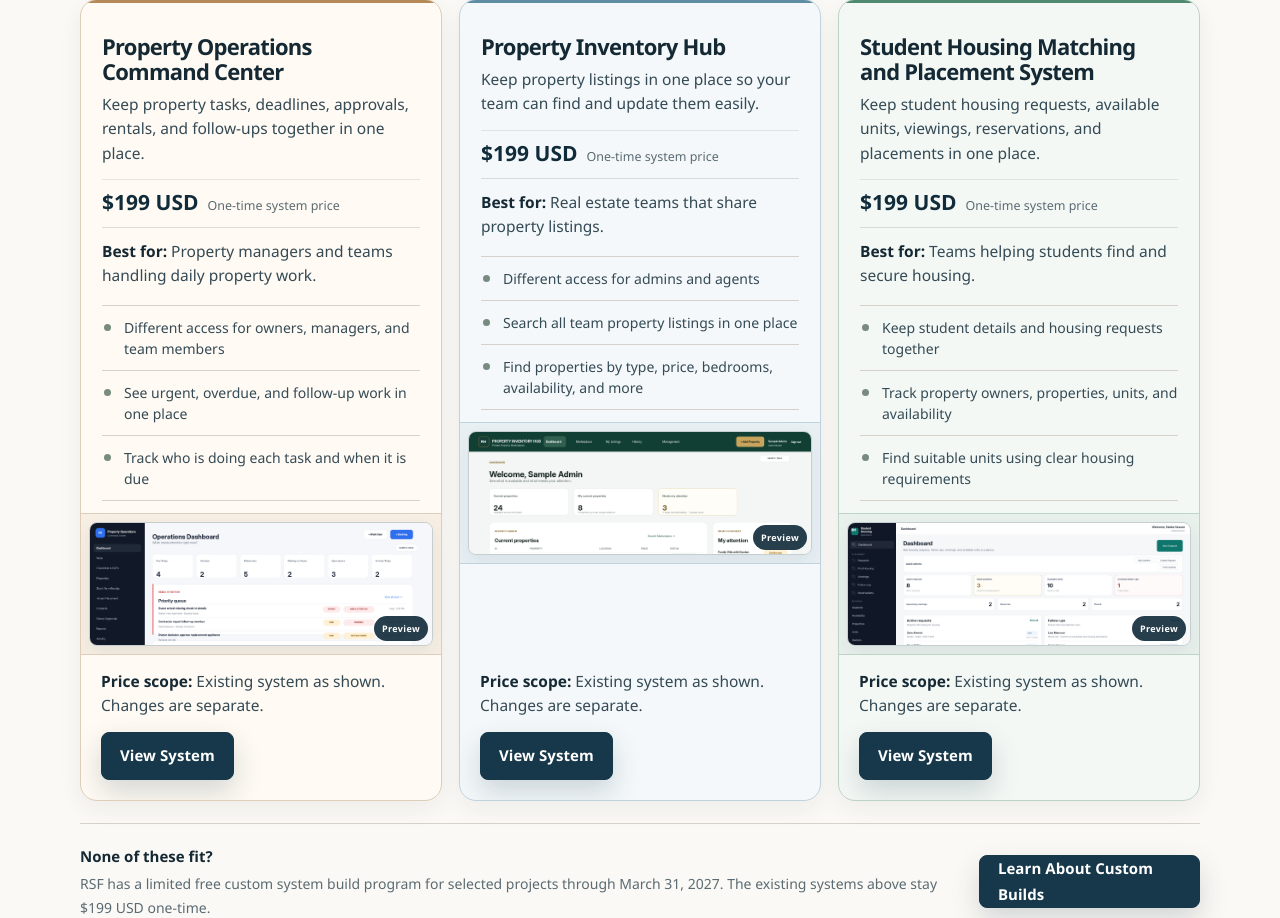
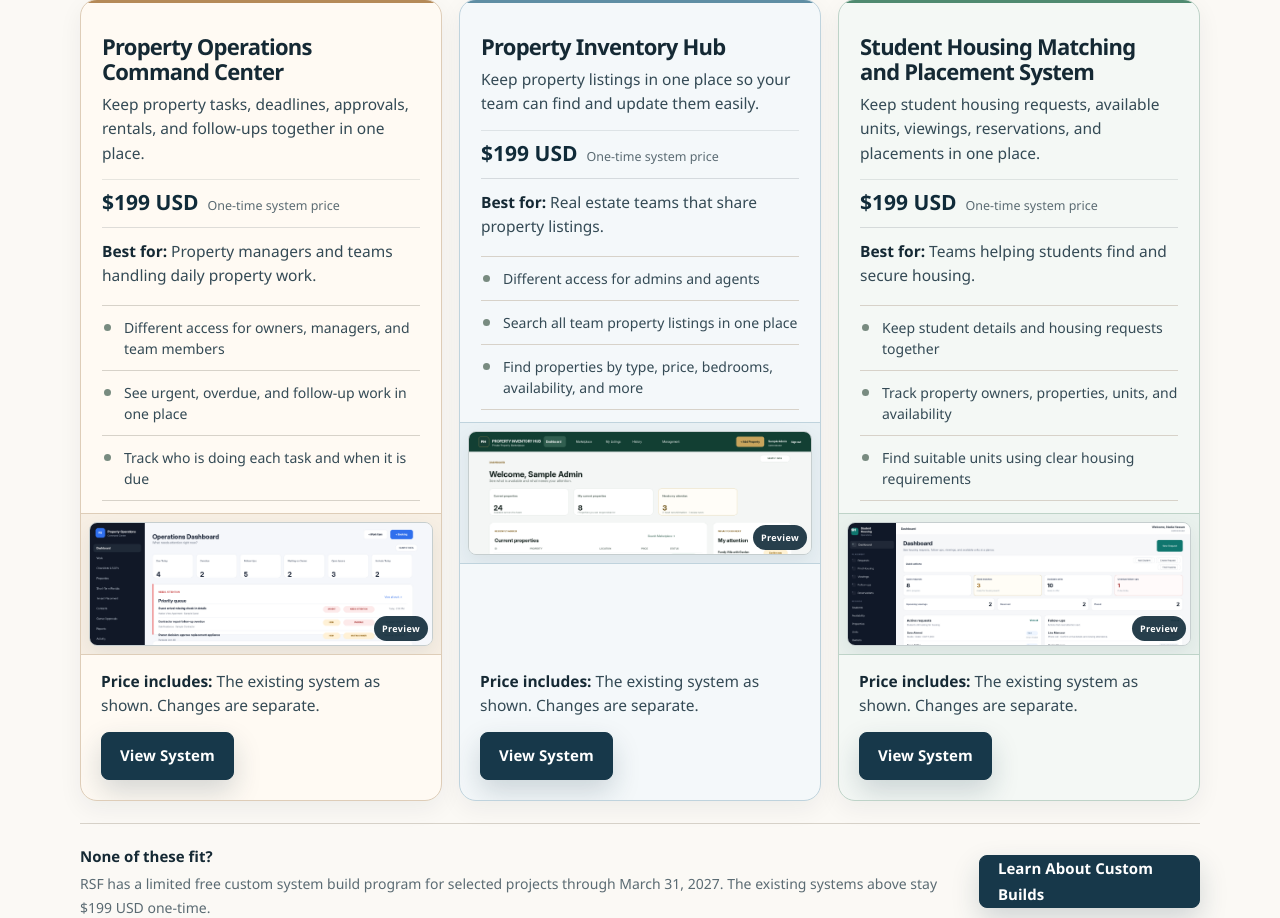
Before and after one commit to keycastro/RSF-Main-System, a Flask app: page /system-templates in a window 1280 px wide. Shown: the part 287-1205 px from the top of the page. Run offline with Flask 3, Linux system fonts and the light colour scheme; parts of the project's set-up code (start-up, migrations or seed data) failed here and were passed over; some libraries are stand-ins or nearby versions.

Commit message:
Simplify systems price wording

```diff
--- a/app/templates/public/system_templates.html
+++ b/app/templates/public/system_templates.html
@@ -43,7 +43,7 @@
         </a>
         {% endif %}
         <div class="template-card-actions system-card-footer">
-          <p class="system-audience"><strong>Price scope:</strong> Existing system as shown. Changes are separate.</p>
+          <p class="system-audience"><strong>Price includes:</strong> The existing system as shown. Changes are separate.</p>
           <a class="button primary" href="{{ url_for('site.system_template_detail', slug=item.slug) }}">View System</a>
         </div>
       </article>
```
